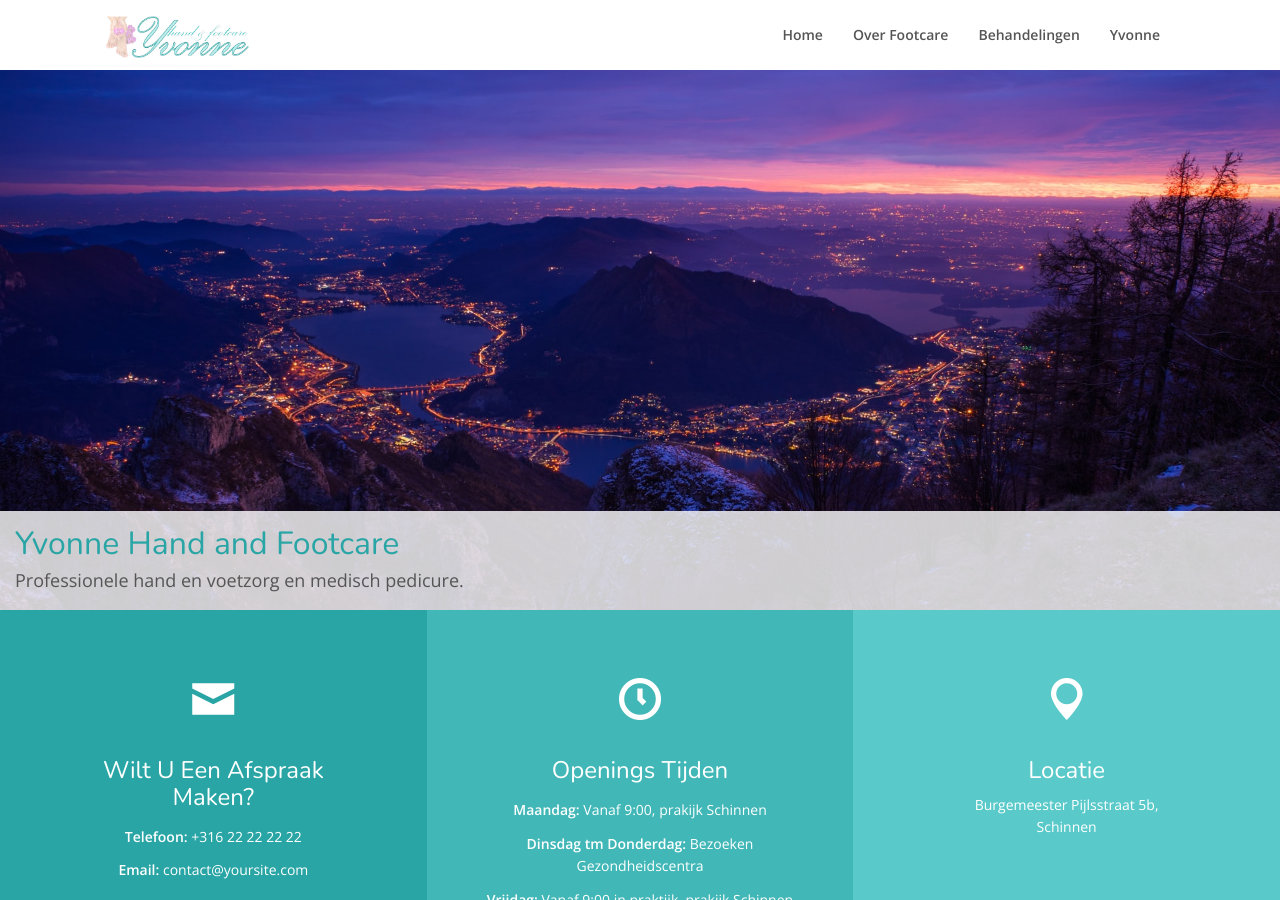
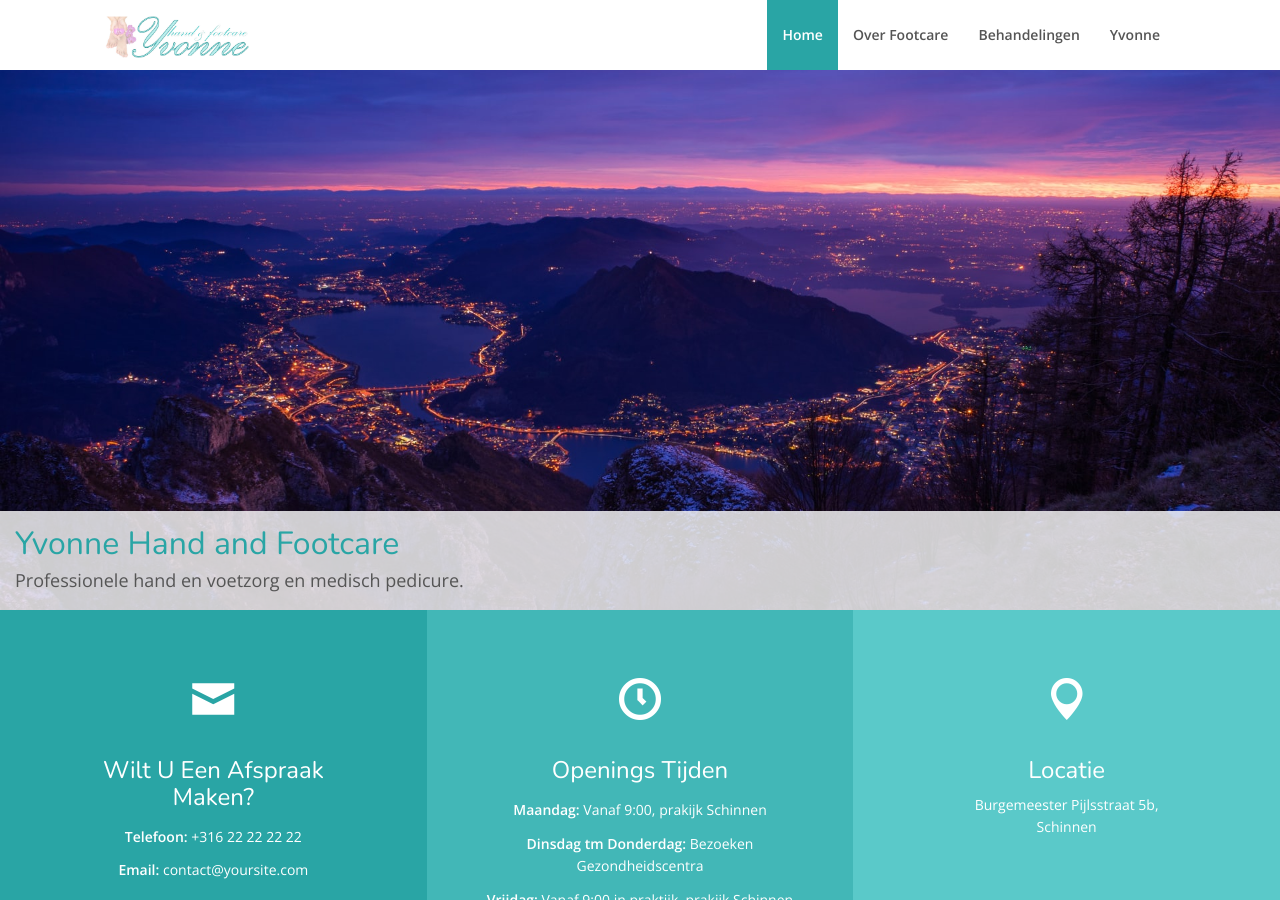
Before and after one commit to yvonne-site/yvonne-site.github.io, a Jekyll site: the page built from index.html, in a window 1280 px wide and 900 px high. Built offline with Jekyll 4.4.1, drawn with Linux system fonts in a browser that asks for light colours.

Commit message:
Add anchor

```diff
--- a/_includes/header.html
+++ b/_includes/header.html
@@ -15,7 +15,7 @@
         <!-- Collect the nav links, forms, and other content for toggling -->
         <div class="collapse navbar-collapse scrollspy" id="bs-example-navbar-collapse-1">
             <ul class="nav navbar-nav navbar-right">
-                <li><a class="scroll" href="#top">Home</a></li>
+                <li><a class="scroll scroll-active" href="#top">Home</a></li>
                 <li><a class="scroll" href="#about">Over Footcare</a></li>
                 <li><a class="scroll" href="#treatments">Behandelingen</a></li>
                 <li><a class="scroll" href="#team">Yvonne</a></li>
--- a/_includes/hero.html
+++ b/_includes/hero.html
@@ -1,4 +1,5 @@
 <!-- Start Hero -->
+<a class="anchor" id="top"></a>
 <div class="hero">
   <!-- Slideshow container -->
   <div class="slideshow-container">
--- a/css/custom.css
+++ b/css/custom.css
@@ -59,7 +59,7 @@
   color: white;
 }
 
-.navbar-default .navbar-nav > li > .scroll-ac{
+ .navbar-default .navbar-nav > li > .scroll-active{
   background-color: #29A5A5;
   color: white;
 }
```
